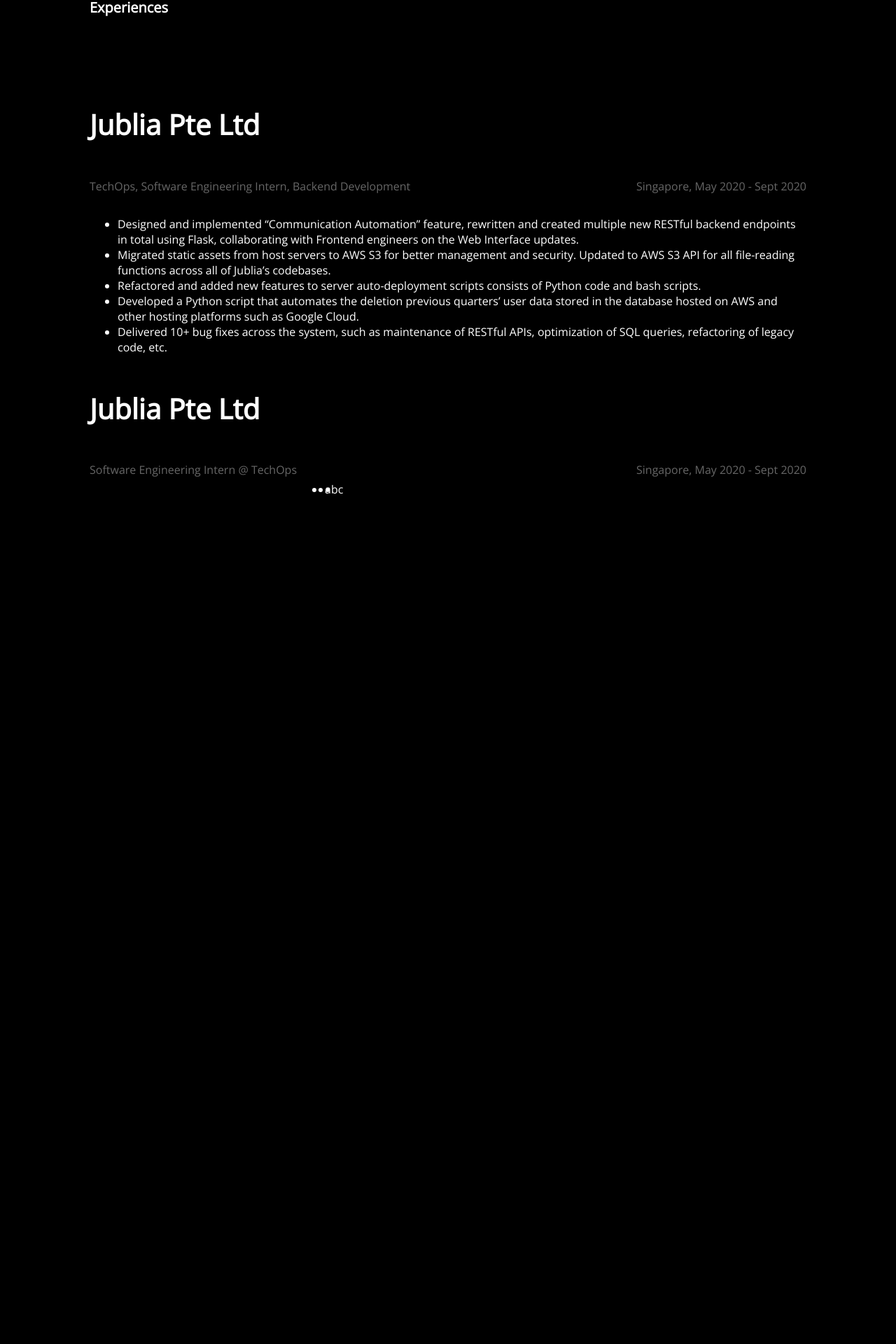
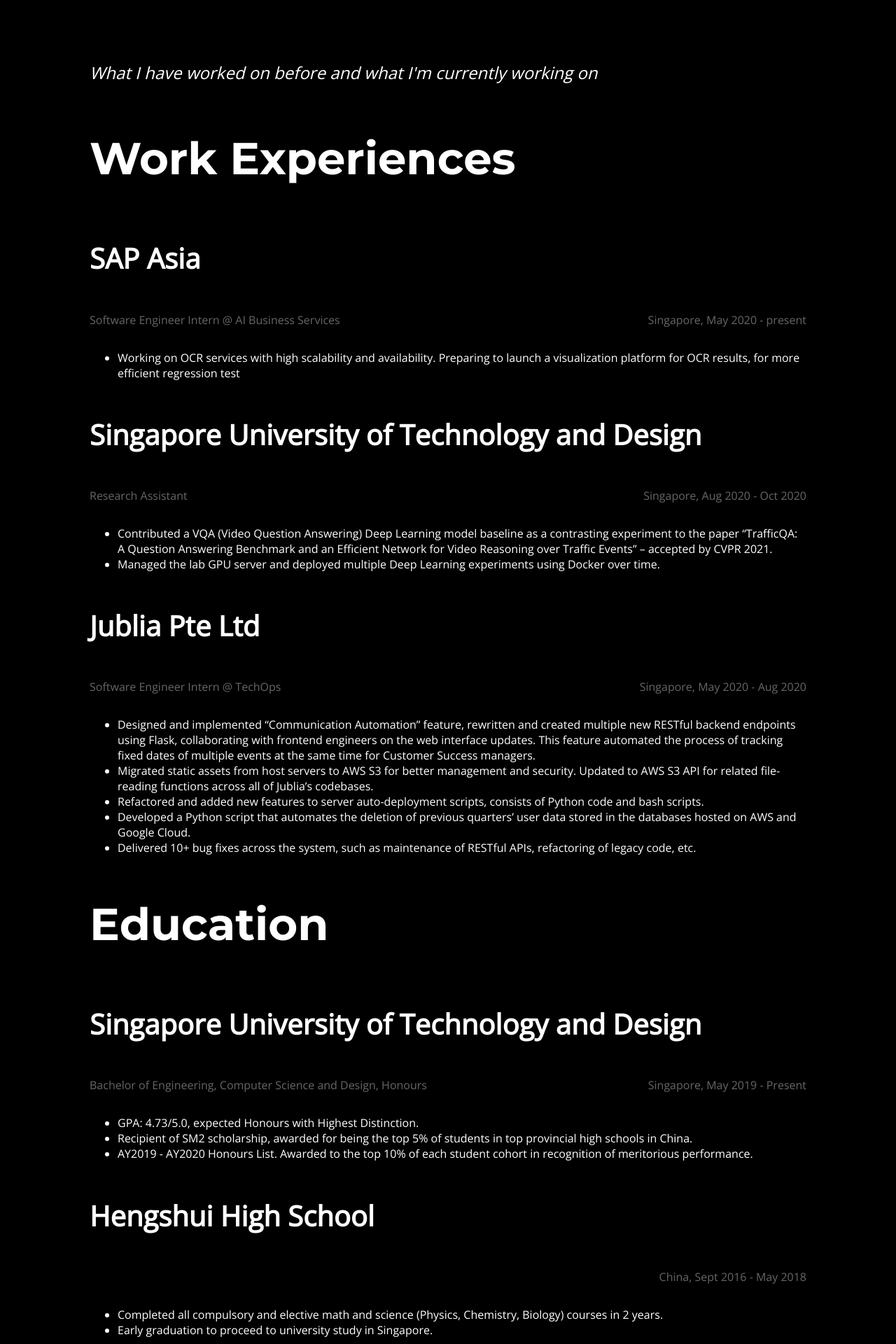
Before and after one commit to YingjieQiao/YingjieQiao.github.io, a React (Create React App) app: page /experiences in a window 1280 px wide. Shown: the part 60-1980 px from the top of the page at 70% size. Before the commit the page ends 800 px from the top, so only its background shows below. Built offline with nearby package versions, Linux system fonts and the light colour scheme.

Commit message:
exp page

```diff
--- a/src/Components/Experiences.js
+++ b/src/Components/Experiences.js
@@ -8,35 +8,15 @@
 
     render() {
         return (
-            <div>
-
-
-                <h1>Experiences</h1>
+            <div className={styles.exp}>
+                <div className={styles.text_container}>
+                    <p>What I have worked on before and what I'm currently working on</p>
+                </div>
 
                 <div className={styles.exp_container}>
+                    <h1>Work Experiences</h1>
+                </div>
 
-                    <div>
-                        <h2>Jublia Pte Ltd</h2>
-                        <p style={{float : 'left'}}>TechOps, Software Engineering Intern, Backend Development</p>
-                        <p style={{float : 'right'}}>Singapore, May 2020 - Sept 2020</p>
-
-                        <ul>
-                            <li>Designed and implemented “Communication Automation” feature, rewritten and created multiple new RESTful backend endpoints in total using Flask,
-                                collaborating with Frontend engineers on the Web Interface updates.</li>
-                            <li>Migrated static assets from host servers to AWS S3 for better management and security.
-                                Updated to AWS S3 API for all file-reading functions across all of Jublia’s codebases.
-                            </li>
-                            <li>Refactored and added new features to server auto-deployment scripts
-                                    consists of Python code and bash scripts.</li>
-                            <li>Developed a Python script that automates the deletion previous quarters’ user data
-                                stored in the database hosted on AWS and other hosting platforms such as Google Cloud.</li>
-                            <li>Delivered 10+ bug fixes across the system,
-                                such as maintenance of RESTful APIs, optimization of SQL queries, refactoring of legacy code, etc.</li>
-                        </ul>
-
-                    </div>
-
-                </div>
 
                 {
                     data.jobs.map(
@@ -54,7 +34,8 @@
                                         {
                                             job.pointers.map(
                                                 (pointer)=>(
-                                                    <li > {pointer}</li>
+                                                    <li>{pointer}
+                                                    </li>
                                                 )
                                             )
                                         }
@@ -66,6 +47,40 @@
                     )
                 }
 
+            <div className={styles.exp_container}>
+                    <h1>Education</h1>
+            </div>
+
+            {
+                data.schools.map(
+                    (school)=>(
+                        <div className={styles.exp_container}>
+                            <h2>{school.name}</h2>
+                            <div>
+                                <p style={{float : 'left'}}>{school.title}</p>
+                                <p style={{float : 'right'}}>{school.location_and_time}</p>
+
+                                <br></br>
+                                <br></br>
+
+                                <ul style={{float : 'left'}}>
+                                    {
+                                        school.pointers.map(
+                                            (pointer)=>(
+                                                <li class="nav-item d-inline-flex  align-items-center mr-2">{pointer}
+                                                </li>
+
+                                            )
+                                        )
+                                    }
+                                </ul>
+
+                            </div>
+                        </div>
+                    )
+                )
+            }
+
 
 	        </div>
         )
--- a/src/Components/data.js
+++ b/src/Components/data.js
@@ -2,10 +2,15 @@
     fullname: "Qiao Yingjie",
     name: "Yingjie",
     me_img: "me.png",
-    intro:     "I'm a Software Engineer. Currently a Final Year Computer Science student at Singapore University of Technology and Design (SUTD), and working as a fullstack Software Engineer Intern at SAP.",
+    intro: "I'm a Software Engineer. Currently a Final Year Computer Science student at Singapore " +
+            "University of Technology and Design (SUTD), and working as a fullstack Software Engineer Intern at SAP.",
 
-    // changing to 1-line string to avoid warning
-    paragraph1:  "I aspire to build high-impact software products, with attention to code details and scalable & maintainable architecture. I enjoy solving problems with technology, and I constantly engage myself to new challenges and to learn new skills. I believe constant self-learning is essential for a software engineer to keep up with the fast-evolving technologies and to excel.",
+    paragraph1:  "I aspire to build high-impact software products, " +
+                "with attention to code details and scalable & maintainable architecture. " +
+                "I enjoy solving problems with technology, and I constantly engage myself to new challenges " +
+                "and to learn new skills. I believe constant self-learning is essential for a software engineer "+
+                "to keep up with the fast-evolving technologies and to excel.",
+
     techstack: "I have experience in the following areas:",
 
     languages: [{"name": "Python"}, {"name": "Java"}, {"name": "JavaScript"},
@@ -29,11 +34,69 @@
 
     jobs: [
         {
+            "name": "SAP Asia",
+            "title": "Software Engineer Intern @ AI Business Services",
+            "location_and_time": "Singapore, May 2020 - present ",
+            "pointers": [
+                "Working on OCR services with high scalability and availability. " +
+                "Preparing to launch a visualization platform for OCR results, for more efficient regression test"
+            ]
+        },
+        {
+            "name": "Singapore University of Technology and Design",
+            "title": "Research Assistant",
+            "location_and_time": "Singapore, Aug 2020 - Oct 2020",
+            "pointers": [
+                "Contributed a VQA (Video Question Answering) Deep Learning model baseline as a contrasting experiment to " +
+                "the paper “TrafficQA: A Question Answering Benchmark and an Efficient Network " +
+                "for Video Reasoning over Traffic Events” – accepted by CVPR 2021.",
+                "Managed the lab GPU server and deployed multiple Deep Learning experiments using Docker over time."
+            ]
+        },
+        {
             "name": "Jublia Pte Ltd",
-            "title": "Software Engineering Intern @ TechOps",
-            "location_and_time": "Singapore, May 2020 - Sept 2020",
+            "title": "Software Engineer Intern @ TechOps",
+            "location_and_time": "Singapore, May 2020 - Aug 2020",
             "pointers": [
-                "a", "b", "c"
+                "Designed and implemented “Communication Automation” feature, " +
+                "rewritten and created multiple new RESTful backend endpoints using Flask, " +
+                "collaborating with frontend engineers on the web interface updates. " +
+                "This feature automated the process of tracking fixed dates of multiple events at the same time for " +
+                "Customer Success managers.",
+
+                "Migrated static assets from host servers to AWS S3 for better management and security. " +
+                "Updated to AWS S3 API for related file-reading functions across all of Jublia’s codebases.",
+
+                "Refactored and added new features to server auto-deployment scripts, " +
+                "consists of Python code and bash scripts.",
+
+                "Developed a Python script that automates the deletion of previous quarters’ user data stored " +
+                "in the databases hosted on AWS and Google Cloud.",
+
+                "Delivered 10+ bug fixes across the system, such as maintenance of RESTful APIs, " +
+                "refactoring of legacy code, etc."
+            ]
+        }
+    ],
+
+    schools: [
+        {
+            "name": "Singapore University of Technology and Design",
+            "title": "Bachelor of Engineering, Computer Science and Design, Honours",
+            "location_and_time": "Singapore, May 2019 - Present",
+            "pointers": [
+                "GPA: 4.73/5.0, expected Honours with Highest Distinction.",
+                "Recipient of SM2 scholarship, awarded for being the top 5% of students in top provincial high schools in China.",
+                "AY2019 - AY2020 Honours List. Awarded to the top 10% of each student cohort in recognition of meritorious performance."
+            ]
+        },
+        {
+            "name": "Hengshui High School",
+            "title": "",
+            "location_and_time": "China, Sept 2016 - May 2018",
+            "pointers": [
+                "Completed all compulsory and elective math and science (Physics, Chemistry, Biology) courses in 2 years.",
+                "Early graduation to proceed to university study in Singapore.                             "
             ]
         }
     ]
--- a/src/css/experiences.module.css
+++ b/src/css/experiences.module.css
@@ -1,12 +1,31 @@
 @import url('https://fonts.googleapis.com/css?family=Montserrat:700|Open+Sans&display=swap');
 
+
+.exp {
+    height: 100vh;
+    width: 80vw;
+    display: flex;
+    flex-direction: column;
+}
+
+.text_container {
+    display: flex;
+    flex-direction: column;
+    position: relative;
+    top: 5rem;
+}
+
+.text_container p{
+    position: relative;
+    font-size: 1.5rem;
+    font-style: italic;
+}
 
 .exp_container {
     display: flex;
     flex-direction: column;
     position: relative;
     top: 5rem;
-    width: 80vw;
 }
 
 .exp_container .pointer_wrapper {
@@ -37,11 +56,18 @@
     -moz-columns: 1;
     font-size: 1rem;
     float: left;
+    white-space: pre-wrap;
+    /* flex-direction: column; */
 }
 
 .exp_container li{
     float: left;
 }
+
+/* .exp_container li:after{
+    content: "\A";
+    white-space: pre;
+} */
 
 .exp_container meta {
 	width: 75vw;
```
